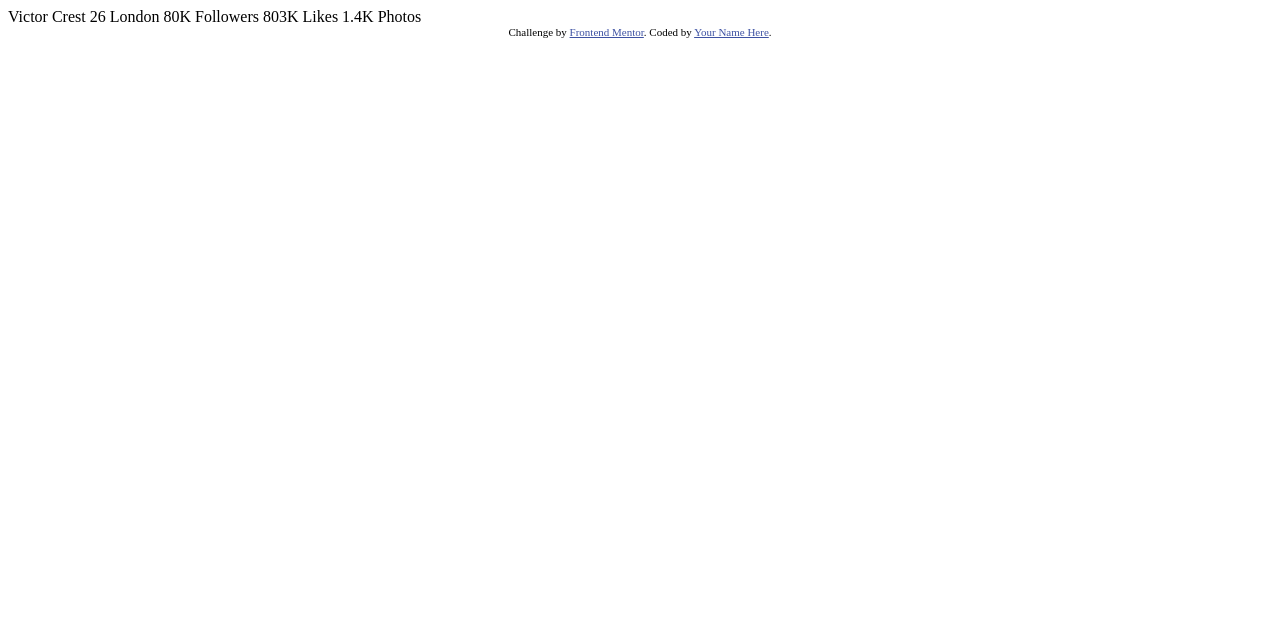
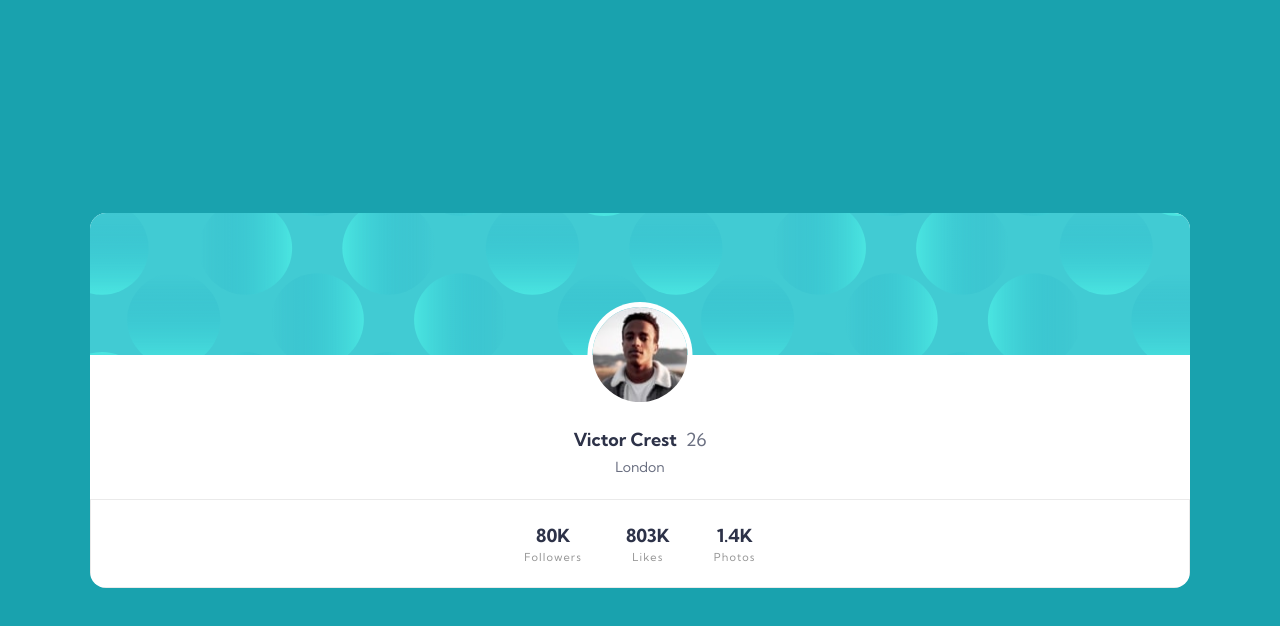
Before and after one commit to arnovolts/profile-card-component, a plain HTML site: page index.html in a window 1280 px wide. Drawn offline with Linux system fonts and the light colour scheme.

Commit message:
added html content and css

```diff
--- a/index.html
+++ b/index.html
@@ -1,35 +1,71 @@
 <!DOCTYPE html>
 <html lang="en">
   <head>
-  <meta charset="UTF-8">
-  <meta name="viewport" content="width=device-width, initial-scale=1.0"> <!-- displays site properly based on user's device -->
+    <meta charset="UTF-8" />
+    <meta name="viewport" content="width=device-width, initial-scale=1.0" />
+    <!-- displays site properly based on user's device -->
 
-  <link rel="icon" type="image/png" sizes="32x32" href="./images/favicon-32x32.png">
+    <link
+      rel="icon"
+      type="image/png"
+      sizes="32x32"
+      href="./images/favicon-32x32.png"
+    />
 
     <title>Frontend Mentor | Profile card component</title>
 
+    <link rel="stylesheet" href="main.css" />
+
     <!-- Feel free to remove these styles or customise in your own stylesheet 👍 -->
     <style>
-    .attribution { font-size: 11px; text-align: center; }
-    .attribution a { color: hsl(228, 45%, 44%); }
+      .attribution {
+        font-size: 11px;
+        text-align: center;
+      }
+      .attribution a {
+        color: hsl(228, 45%, 44%);
+      }
     </style>
   </head>
   <body>
-  Victor Crest
-  26
-  London
+    <article class="card">
+      <div class="card-header"></div>
+      <div class="card__user-info">
+        <div class="user-info__img">
+          <img src="images/image-victor.jpg" alt="portrait of a man" />
+        </div>
 
-  80K
-  Followers
+        <div class="user-info__description">
+          <h2 class="user-info__name dark-blue">
+            Victor Crest <span class="age">26</span>
+          </h2>
+          <p class="user-info__location dark-gray">London</p>
+        </div>
+      </div>
 
-  803K
-  Likes
+      <div class="card__user-stats">
+        <div class="user-stat">
+          <h3 class="user-stat__heading dark-blue">80K</h3>
+          <p class="user-stat__description dark-gray">Followers</p>
+        </div>
 
-  1.4K
-  Photos
-  <div class="attribution">
-    Challenge by <a href="https://www.frontendmentor.io?ref=challenge" target="_blank">Frontend Mentor</a>.
-    Coded by <a href="#">Your Name Here</a>.
+        <div class="user-stat">
+          <h3 class="user-stat__heading dark-blue">803K</h3>
+          <p class="user-stat__description dark-gray">Likes</p>
         </div>
+
+        <div class="user-stat">
+          <h3 class="user-stat__heading dark-blue">1.4K</h3>
+          <p class="user-stat__description dark-gray">Photos</p>
+        </div>
+      </div>
+    </article>
+
+    <!-- <div class="attribution">
+      Challenge by
+      <a href="https://www.frontendmentor.io?ref=challenge" target="_blank"
+        >Frontend Mentor</a
+      >. Coded by <a href="#">Arno Volts</a>.
+    </div> -->
   </body>
 </html>
--- /dev/null
+++ b/main.css
@@ -0,0 +1,160 @@
+@import url('https://fonts.googleapis.com/css2?family=Kumbh+Sans:wght@400;700&display=swap');
+
+
+/*****************
+*                *
+* || RESET RULE  *
+*                *
+******************/
+
+*, *::before, *::after{
+    margin: 0;
+    padding: 0;
+    box-sizing: border-box;
+}
+
+
+/********************
+*                   *
+* || GENERAL RULES  *
+*                   *
+*********************/
+
+html {
+    height: 100%;
+    font-family: 'Kumbh Sans', sans-serif;
+}
+
+body {
+    min-height: 100%;
+    display: flex;
+    flex-direction: column;
+    justify-content: center;
+    align-items: center;
+    background-color: hsl(185, 75%, 39%);
+    line-height: 1.7;
+}
+
+h2, h3 {
+    font-size: 18px;
+}
+
+p {
+    font-size: 14px;
+}
+
+/*******************
+*                  *
+* || HELPER RULES  *
+*                  *
+********************/
+
+.dark-blue {
+    color: hsl(229, 23%, 23%);
+}
+
+.dark-gray {
+    color: hsl(227, 10%, 46%);
+}
+
+/*****************
+*                *
+* || CARD RULES  *
+*                *
+******************/
+
+.card {
+    position: relative;
+    width: 86%;
+    height: 375px;
+    background-color: white;
+    border-radius: 16px;
+    overflow: hidden;
+}
+
+/************************
+*                       *
+* || CARD HEADER RULES  *
+*                       *
+*************************/
+
+.card-header {
+    background-image: url("/images/bg-pattern-card.svg");
+    background-position: center;
+    background-repeat: none;
+    background-size: cover;
+    height: 38%;
+}
+
+
+/***************************
+*                          *
+* || CARD USER INFO RULES  *
+*                          *
+****************************/
+.card__user-info{
+    position: relative;
+    text-align: center;
+}
+
+.user-info__img {
+    position: absolute;
+    top: -48px;
+    left: 50%;
+    transform: translateX(-50%);
+    border-radius: 50%;
+    width: 95px;
+    height: 95px;
+    overflow: hidden;
+    box-shadow: 0 0 0 5px white;
+}
+
+.user-info__img img{
+    width: 100%;
+    height: 100%;
+    object-fit: cover;
+}
+
+.user-info__name {
+    padding-top: 70px;
+}
+
+.age {
+    font-weight: 400;
+    color: hsl(227, 10%, 46%);
+    margin-left: 0.3rem;
+}
+
+
+/****************************
+*                           *
+* || CARD USER STATS RULES  *
+*                           *
+*****************************/
+
+.card__user-stats {
+    position: absolute;
+    bottom: 0;
+    width: 100%;
+    padding: 1.4em 1em 1.3em 1em;
+    text-align: center;
+    border: 1px solid rgba(150, 150, 150, 0.2);
+    line-height: 1.5;
+}
+
+.user-stat{
+    display: inline-block;
+    vertical-align: middle;
+}
+
+.user-stat__description{
+    font-size: 11px;
+    color:rgba(150, 150, 150);
+    letter-spacing: 0.1em;
+}
+
+
+.user-stat:nth-child(2){
+    margin-left: 40px;
+    margin-right: 40px;
+}
```
Lines whose indentation alone changed are shown as unchanged.
